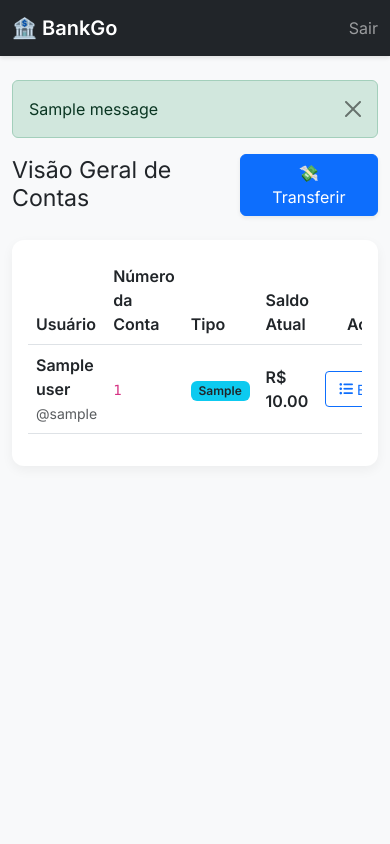
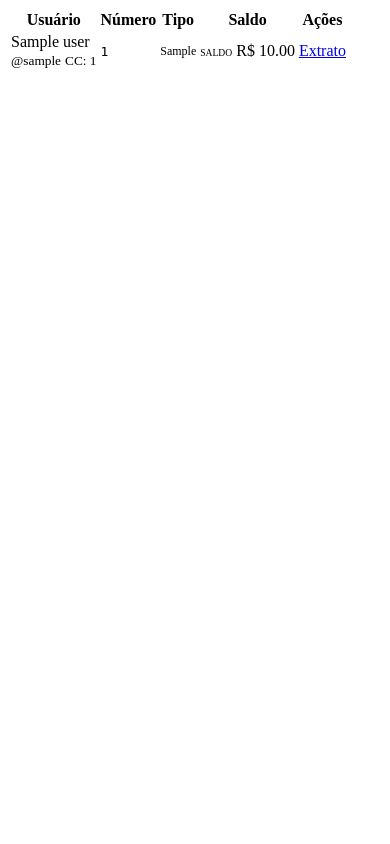
Before and after one commit to azeguti44-bit/bankpro, a Django app: template banco/templates/banco/account_list.html in a window 390 px wide. Run offline with Django 3.2, Linux system fonts and the light colour scheme; the template is opened without the code that fills it: most values are stand-ins (such as "Sample title", 1, 10 or a date in 2020); one stand-in notice (Sample message) is shown.

Commit message:
mobile way

```diff
--- a/banco/templates/banco/account_list.html
+++ b/banco/templates/banco/account_list.html
@@ -1,67 +1,10 @@
-<!DOCTYPE html>
-<html lang="pt-br">
-<head>
-    <meta charset="UTF-8">
-    <meta name="viewport" content="width=device-width, initial-scale=1.0">
-    <title>BankPro - Gestão de Contas</title>
-    <link href="https://cdn.jsdelivr.net/npm/bootstrap@5.3.0/dist/css/bootstrap.min.css" rel="stylesheet">
-    <link href="https://fonts.googleapis.com/css2?family=Inter:wght@400;600&display=swap" rel="stylesheet">
-    <link rel="stylesheet" href="https://cdnjs.cloudflare.com/ajax/libs/font-awesome/6.4.0/css/all.min.css">
-
-    <style>
-        body { font-family: 'Inter', sans-serif; background-color: #f8f9fa; }
-        .navbar { box-shadow: 0 2px 4px rgba(0,0,0,0.1); }
-        .card { border: none; border-radius: 12px; box-shadow: 0 4px 12px rgba(0,0,0,0.05); }
-        .table thead { background-color: #343a40; color: white; }
-        .balance-positive { color: #28a745; font-weight: 600; }
-        .balance-negative { color: #dc3545; font-weight: 600; }
-        /* Ajuste para os botões não ficarem colados no texto */
-        .btn-sm { padding: 0.4rem 0.8rem; }
-    </style>
-</head>
-<body>
-
-<nav class="navbar navbar-expand-lg navbar-dark bg-dark mb-4">
-    <div class="container d-flex justify-content-between">
-        <a class="navbar-brand fw-bold" href="#">🏦 BankGo</a>
-        <div class="navbar-nav">
-            <a class="nav-link" href="{% url 'entrance' %}">Sair</a>
-        </div>
-    </div>
-</nav>
-
-<div class="container mt-3">
-    {% if messages %}
-        {% for message in messages %}
-            <div class="alert alert-{% if message.tags == 'error' %}danger{% else %}{{ message.tags }}{% endif %} alert-dismissible fade show" role="alert">
-                {{ message }}
-                <button type="button" class="btn-close" data-bs-dismiss="alert" aria-label="Close"></button>
-            </div>
-        {% endfor %}
-    {% endif %}
-</div>
-
-<div class="container">
-    <div class="d-flex justify-content-between align-items-center mb-4">
-        <h1 class="h3 mb-0 text-gray-800">Visão Geral de Contas</h1>
-        <div class="d-flex gap-2">
-            {% if not user.is_staff %}
-                <a href="{% url 'transferir' %}" class="btn btn-primary px-4 shadow-sm">
-                    💸 Transferir
-                </a>
-            {% endif %}
-        </div>
-    </div>
-
-    <div class="card p-3">
+<div class="card p-2 p-md-3">
     <div class="table-responsive">
         <table class="table table-hover align-middle">
-                <thead>
-                    <tr>
+            <thead class="d-none d-md-table-header-group"> <tr>
                     <th>Usuário</th>
-                        <th>Número da Conta</th>
-                        <th>Tipo</th>
-                        <th>Saldo Atual</th>
+                    <th class="d-none d-lg-table-cell">Número</th> <th>Tipo</th>
+                    <th>Saldo</th>
                     <th class="text-center">Ações</th>
                 </tr>
             </thead>
@@ -69,43 +12,35 @@
                 {% for account in accounts %}
                 <tr>
                     <td>
-                            <div class="fw-bold">{{ account.user.nome_completo|default:account.user.username }}</div>
-                            <small class="text-muted">@{{ account.user.username }}</small>
-                        </td>
-                        <td><code>{{ account.number }}</code></td>
+                        <div class="fw-bold text-truncate" style="max-width: 150px;">
+                            {{ account.user.nome_completo|default:account.user.username }}
+                        </div>
+                        <small class="text-muted d-block">@{{ account.user.username }}</small>
+                        <small class="d-md-none text-secondary">CC: {{ account.number }}</small> </td>
+                    <td class="d-none d-lg-table-cell"><code>{{ account.number }}</code></td>
                     <td>
-                            <span class="badge bg-info text-dark">
-                                {{ account.get_account_type_display }}
+                        <span class="badge bg-info text-dark" style="font-size: 0.75rem;">
+                            {{ account.get_account_type_display|truncatechars:10 }}
                         </span>
                     </td>
                     <td class="{% if account.balance >= 0 %}balance-positive{% else %}balance-negative{% endif %}">
+                        <small class="d-block d-md-none text-muted" style="font-size: 0.6rem;">SALDO</small>
                         R$ {{ account.balance|floatformat:2 }}
                     </td>
                     <td class="text-center">
-                            <div class="d-flex justify-content-center gap-2">
-
-                                <a href="{% url 'transaction_list' account.id %}" class="btn btn-sm btn-outline-primary d-flex align-items-center gap-1">
-                                    <i class="fas fa-list-ul"></i> Extrato
+                        <div class="d-flex flex-column flex-md-row justify-content-center gap-1 gap-md-2">
+                            <a href="{% url 'transaction_list' account.id %}" class="btn btn-sm btn-outline-primary py-1 px-2">
+                                <i class="fas fa-list-ul"></i> <span class="d-none d-xl-inline">Extrato</span>
                             </a>
-
                             {% if user.is_staff %}
-                                    <form action="{% url 'excluir_usuario' account.user.id %}" method="POST"
-                                          onsubmit="return confirm('Deseja excluir permanentemente o usuário {{ account.user.nome_completo }}?');"
-                                          class="m-0">
+                            <form action="{% url 'excluir_usuario' account.user.id %}" method="POST" class="m-0">
                                 {% csrf_token %}
-                                        <button type="submit" class="btn btn-sm btn-outline-danger d-flex align-items-center gap-1">
-                                            <i class="fas fa-trash-alt"></i> Excluir
+                                <button type="submit" class="btn btn-sm btn-outline-danger py-1 px-2" onclick="return confirm('Excluir?')">
+                                    <i class="fas fa-trash-alt"></i> <span class="d-none d-xl-inline">Excluir</span>
                                 </button>
                             </form>
                             {% endif %}
-
                         </div>
-                        </td>
-                    </tr>
-                    {% empty %}
-                    <tr>
-                        <td colspan="5" class="text-center text-muted py-4">
-                            Nenhuma conta cadastrada no momento.
                     </td>
                 </tr>
                 {% endfor %}
@@ -113,8 +48,3 @@
         </table>
     </div>
 </div>
-</div>
-
-<script src="https://cdn.jsdelivr.net/npm/bootstrap@5.3.0/dist/js/bootstrap.bundle.min.js"></script>
-</body>
-</html>
```
Also changed, not shown: banco/templates/banco/transaction_list.html (+19 -59 lines). Lines whose indentation alone changed are shown as unchanged.
